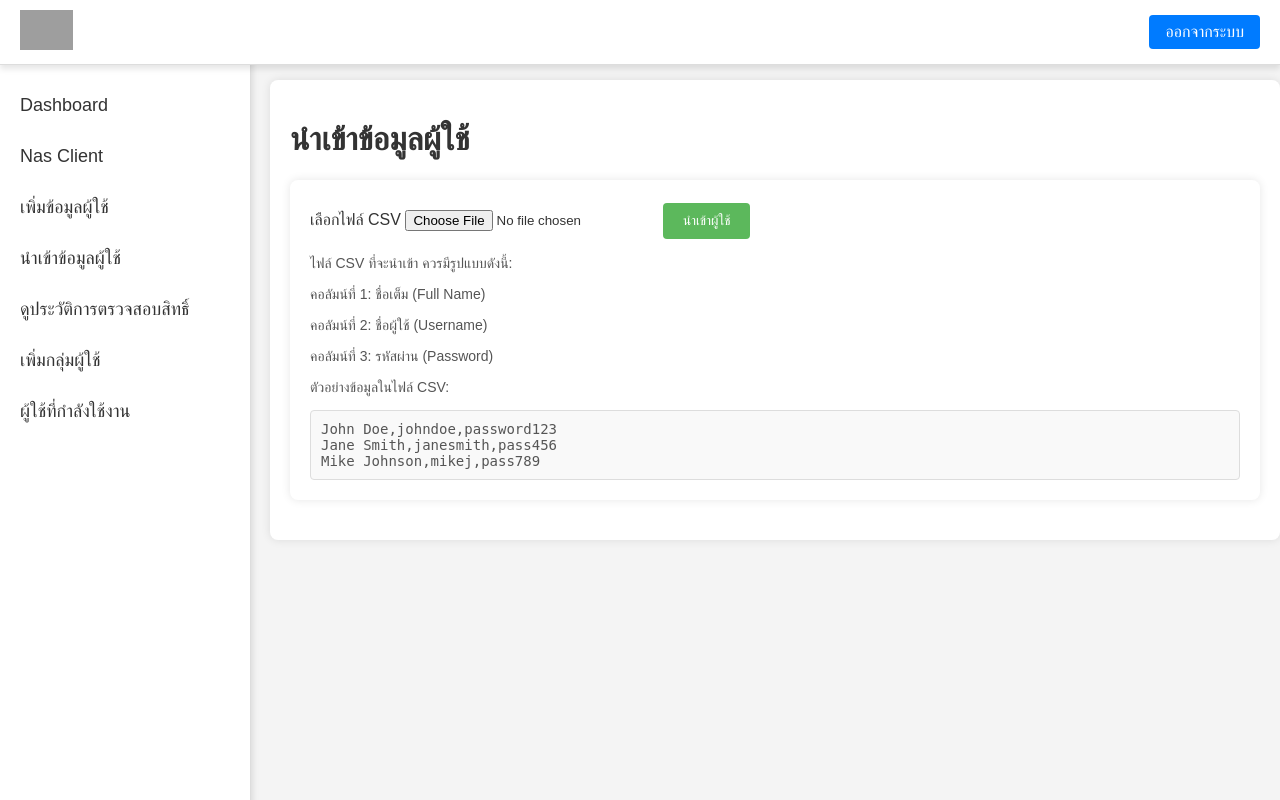
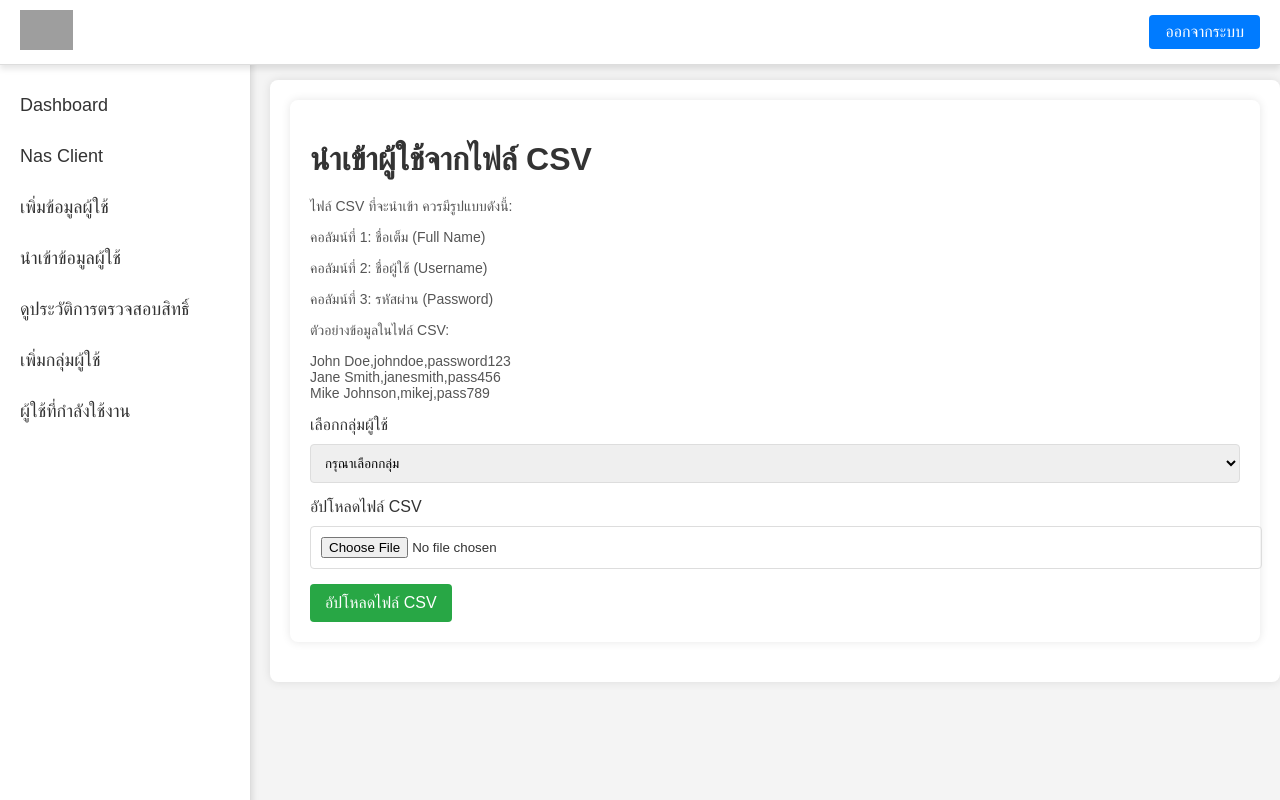
Before and after one commit to uuvee369/wireless, a PHP site: page /import_user.php in a window 1280 px wide. Run offline with PHP 8.4, Linux system fonts and the light colour scheme; the visitor is signed in with stand-in values (Sample User, id 1); tables that the repository leaves empty or names only in its code hold one stand-in row (values such as "Sample post"); grey boxes are pictures that could not be loaded.

Commit message:
import_user
อัพเดทให้นำเข้าไปในกลุ่ม

```diff
--- a/import_user.php
+++ b/import_user.php
@@ -1,55 +1,61 @@
 <?php
-include 'header.php'; // ดึงส่วนของ header เข้ามา
+include 'header.php';
 include 'connect_db/connect.php';
 include 'session.php';
 
-$success_message = "";
-$error_message = "";
+// ดึงรายชื่อกลุ่มจาก radgroupcheck เพื่อนำมาแสดงในฟอร์ม
+$group_sql = "SELECT DISTINCT groupname FROM radgroupcheck";
+$group_result = $conn->query($group_sql);
 
-// ตรวจสอบว่ามีการอัปโหลดไฟล์หรือไม่
-if (isset($_POST['upload'])) {
-    $fileName = $_FILES['userfile']['tmp_name'];
+$message = ""; // ตัวแปรสำหรับเก็บข้อความแจ้งเตือน
 
-    if ($_FILES['userfile']['size'] > 0) {
-        // เปิดไฟล์ CSV
-        $file = fopen($fileName, 'r');
+// การอัปโหลด CSV และเพิ่มผู้ใช้ในกลุ่มที่เลือก
+if (isset($_POST['upload_csv'])) {
+    $groupname = $conn->real_escape_string($_POST['groupname']);
 
-        // อ่านไฟล์ทีละบรรทัด
-        while (($data = fgetcsv($file, 1000, ",")) !== FALSE) {
-            $fullname = $data[0];
-            $username = $data[1];
-            $password = $data[2];
+    // ตรวจสอบว่ามีกลุ่มที่เลือกหรือไม่
+    if ($groupname && isset($_FILES['csv_file'])) {
+        $file = $_FILES['csv_file']['tmp_name'];
+        $handle = fopen($file, "r");
+        if ($handle) {
+            while (($data = fgetcsv($handle, 1000, ",")) !== FALSE) {
+                $fullname = $conn->real_escape_string($data[0]);
+                $username = $conn->real_escape_string($data[1]);
+                $password = $conn->real_escape_string($data[2]);
 
-            // เพิ่มผู้ใช้ใหม่ลงในฐานข้อมูล
-            $sql = "INSERT INTO radcheck (fullname, username, value) VALUES ('$fullname', '$username', '$password')";
-            if ($conn->query($sql) !== TRUE) {
-                $error_message = "เกิดข้อผิดพลาด: " . $conn->error;
+                // เพิ่มผู้ใช้ลงใน radcheck
+                $sql = "INSERT INTO radcheck (fullname, username, attribute, op, value) VALUES ('$fullname', '$username', 'Cleartext-Password', ':=', '$password')";
+                $conn->query($sql);
+
+                // เพิ่มผู้ใช้เข้าไปในกลุ่มที่เลือกใน radusergroup
+                $group_sql = "INSERT INTO radusergroup (username, groupname) VALUES ('$username', '$groupname')";
+                $conn->query($group_sql);
             }
+            fclose($handle);
+            $message = "อัปโหลดและเพิ่มผู้ใช้จาก CSV สำเร็จ";
+        } else {
+            $message = "ไม่สามารถอ่านไฟล์ CSV ได้";
         }
-
-        fclose($file);
-        $success_message = "นำเข้าข้อมูลผู้ใช้สำเร็จ!";
     } else {
-        $error_message = "กรุณาเลือกไฟล์ CSV";
+        $message = "กรุณาเลือกกลุ่มและอัปโหลดไฟล์ CSV";
     }
 }
 
-$conn->close();
+// ดึงรายการกลุ่มผู้ใช้
+$sql = "SELECT DISTINCT groupname FROM radgroupcheck";
+$result = $conn->query($sql);
 ?>
-
 <!DOCTYPE html>
-<html lang="en">
+<html lang="th">
 
 <head>
     <meta charset="UTF-8">
     <meta name="viewport" content="width=device-width, initial-scale=1.0">
-    <title>นำเข้าข้อมูลผู้ใช้</title>
+    <title>นำเข้าผู้ใช้จากไฟล์ CSV</title>
     <style>
         body {
             font-family: Arial, sans-serif;
             background-color: #f4f4f4;
-            margin: 0;
-            padding: 0;
         }
 
         .container {
@@ -58,113 +64,61 @@
             padding: 20px;
             background-color: white;
             border-radius: 8px;
-            max-width: calc(100% - 290px);
-            box-shadow: 0 0 10px rgba(0, 0, 0, 0.1);
+            box-shadow: 0px 0px 10px rgba(0, 0, 0, 0.1);
+        }
+
+        .form-section {
+            background-color: #ffffff;
+            padding: 20px;
+            border-radius: 8px;
+            box-shadow: 0px 0px 10px rgba(0, 0, 0, 0.1);
+            margin-bottom: 20px;
         }
 
         h1 {
-            color: #333;
-        }
-
-        .form-section {
-            background: #fff;
-            padding: 20px;
-            margin: 20px 0;
-            border-radius: 8px;
-            box-shadow: 0 0 10px rgba(0, 0, 0, 0.1);
-        }
-
-        input[type="file"] {
-            margin: 10px 0;
-        }
-
-        button {
-            padding: 10px 20px;
-            background-color: #5cb85c;
-            color: white;
-            border: none;
-            border-radius: 4px;
-            cursor: pointer;
-        }
-
-        button:hover {
-            background-color: #4cae4c;
-        }
-
-        .success, .error {
-            color: green;
-            margin-top: 10px;
-            display: none;
-        }
-
-        .error {
-            color: red;
+            margin-bottom: 20px;
         }
 
         .description {
             font-size: 14px;
             color: #555;
-            margin-top: 10px;
+            margin-bottom: 15px;
         }
 
-        .example {
-            background-color: #f9f9f9;
-            padding: 10px;
-            border-radius: 4px;
-            border: 1px solid #ddd;
-            margin-top: 10px;
-            font-family: monospace;
+        label {
+            display: block;
+            margin-bottom: 10px;
+            font-size: 16px;
         }
 
-        .alert {
-            padding: 15px;
-            background-color: #4CAF50;
-            color: white;
-            margin-bottom: 20px;
-            display: none;
+        input[type="file"], select {
+            padding: 10px;
+            margin-bottom: 15px;
+            border: 1px solid #ddd;
+            border-radius: 4px;
+            width: 100%;
         }
 
-        .alert.error {
-            background-color: #f44336;
+        .btn {
+            background-color: #28a745;
+            color: white;
+            padding: 10px 15px;
+            border: none;
+            border-radius: 4px;
+            font-size: 16px;
+            cursor: pointer;
+        }
+
+        .btn:hover {
+            background-color: #218838;
         }
     </style>
-    <script>
-        function showAlert(type, message) {
-            var alertBox = document.getElementById('alert-box');
-            alertBox.classList.add(type);
-            alertBox.innerHTML = message;
-            alertBox.style.display = 'block';
-
-            // ซ่อนข้อความแจ้งเตือนหลังจาก 3 วินาที
-            setTimeout(function() {
-                alertBox.style.display = 'none';
-            }, 3000);
-        }
-
-        window.onload = function() {
-            <?php if (!empty($success_message)) { ?>
-                showAlert('success', '<?php echo $success_message; ?>');
-            <?php } elseif (!empty($error_message)) { ?>
-                showAlert('error', '<?php echo $error_message; ?>');
-            <?php } ?>
-        }
-    </script>
 </head>
 
 <body>
-
     <div class="container">
-        <h1>นำเข้าข้อมูลผู้ใช้</h1>
-
-        <!-- ฟอร์มนำเข้าข้อมูลผู้ใช้ -->
         <div class="form-section">
-            <form action="" method="post" enctype="multipart/form-data">
-                <label for="userfile">เลือกไฟล์ CSV</label>
-                <input type="file" name="userfile" id="userfile" required>
-
-                <button type="submit" name="upload">นำเข้าผู้ใช้</button>
-            </form>
-
+            <h1>นำเข้าผู้ใช้จากไฟล์ CSV</h1>
             <div class="description">
                 <p>ไฟล์ CSV ที่จะนำเข้า ควรมีรูปแบบดังนี้:</p>
                 <p>คอลัมน์ที่ 1: ชื่อเต็ม (Full Name)</p>
@@ -178,12 +132,32 @@
                     Mike Johnson,mikej,pass789
                 </div>
             </div>
+            <form method="POST" action="" enctype="multipart/form-data">
+                <label for="groupname">เลือกกลุ่มผู้ใช้</label>
+                <select name="groupname" required>
+                    <option value="">กรุณาเลือกกลุ่ม</option>
+                    <?php while ($group_row = $group_result->fetch_assoc()): ?>
+                        <option value="<?php echo $group_row['groupname']; ?>"><?php echo $group_row['groupname']; ?></option>
+                    <?php endwhile; ?>
+                </select>
+
+                <label for="csv_file">อัปโหลดไฟล์ CSV</label>
+                <input type="file" name="csv_file" accept=".csv" required>
+
+                <button type="submit" name="upload_csv" class="btn">อัปโหลดไฟล์ CSV</button>
+            </form>
         </div>
-
-        <!-- ข้อความแจ้งเตือน -->
-        <div id="alert-box" class="alert"></div>
     </div>
 
+    <?php if (!empty($message)): ?>
+        <script>
+            alert("<?php echo $message; ?>");
+        </script>
+    <?php endif; ?>
 </body>
 
 </html>
+
+<?php
+$conn->close();
+?>
```
